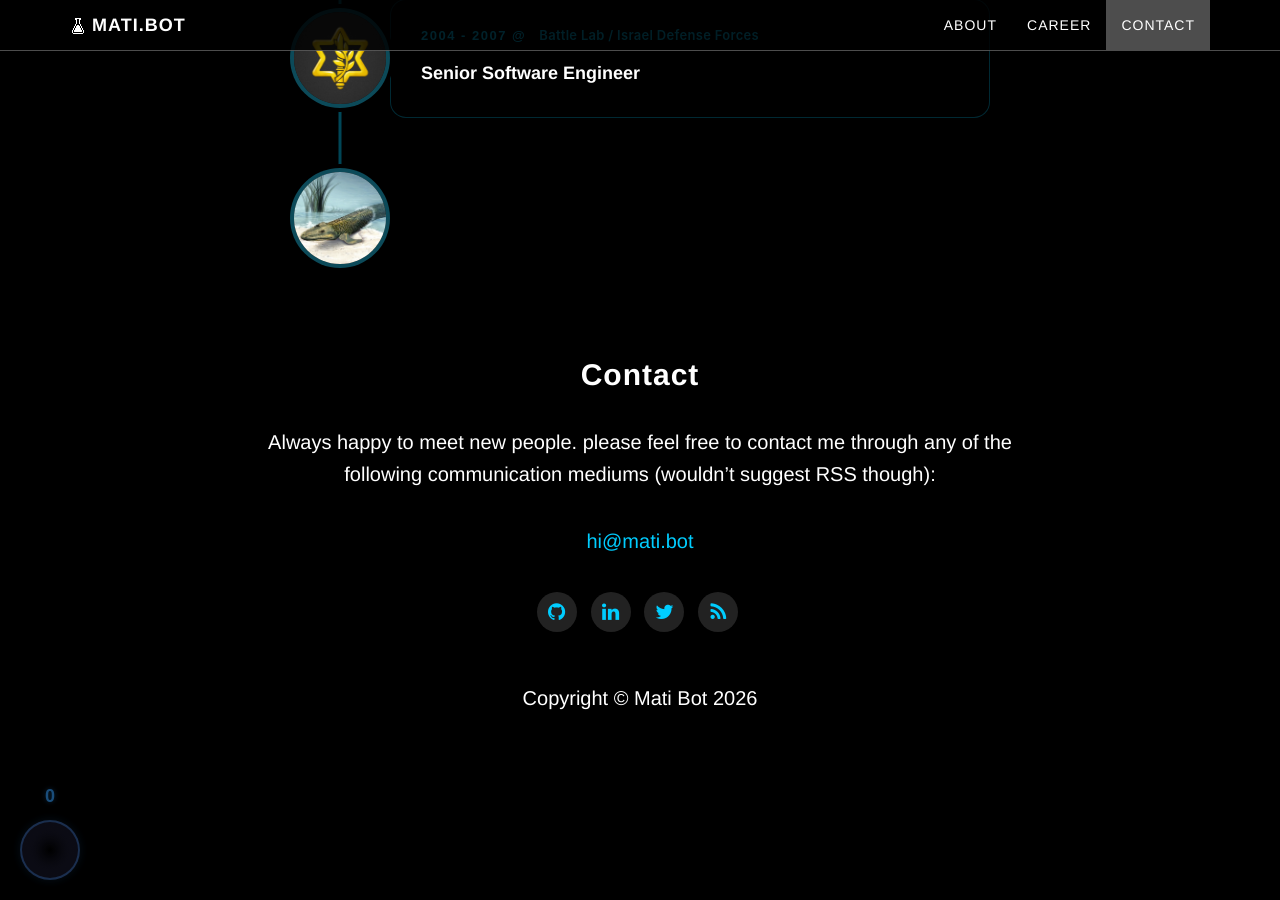
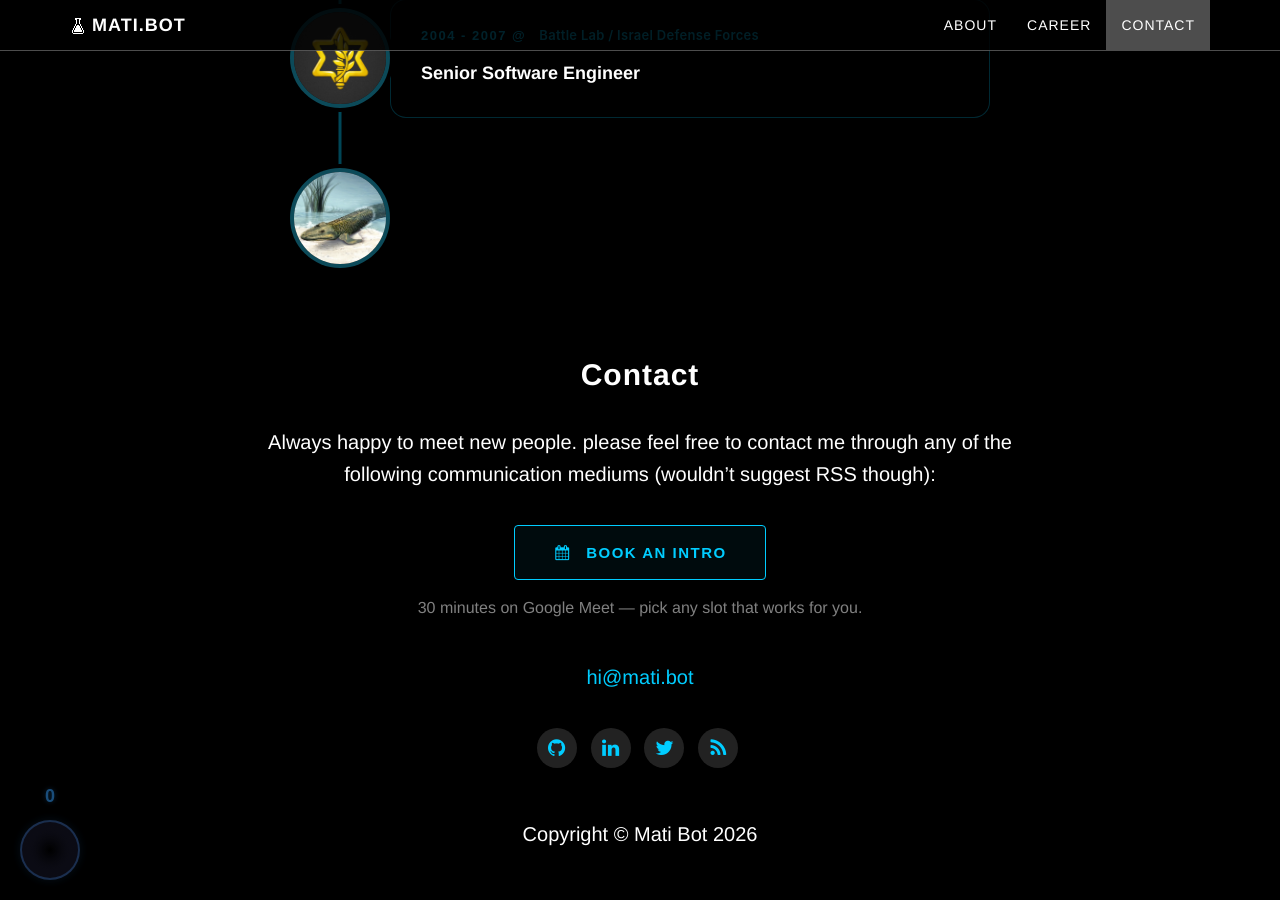
Before and after one commit to MatiBot/MatiBot.github.io, a Jekyll site: the page built from index.html, in a window 1280 px wide and 900 px high, scrolled down 5010 px. Built offline with Jekyll 4.4.1, drawn with Linux system fonts in a browser that asks for light colours; nearby versions of some CDN libraries; library files that are not in the unit come from our copies; comment, search, counter and statistics services are not loaded.

Commit message:
Add "Book an intro" CTA to the Contact section
Links to the Google Calendar appointment page for a 30 min intro on
Google Meet. The URL lives in contact.html front matter alongside the
email, so the include renders the button only when it is set.

Co-Authored-By: Claude Opus 5 <noreply@anthropic.com>

```diff
--- a/_includes/contact.html
+++ b/_includes/contact.html
@@ -4,6 +4,15 @@
         <div class="col-lg-8 col-lg-offset-2">
 
           {{ page.content | markdownify }}
+
+          {% if page.booking-url %}
+            <div class="book-intro">
+              <a class="book-intro-btn" href="{{ page.booking-url }}" target="_blank" rel="noopener">
+                <i class="fa fa-calendar fa-fw" aria-hidden="true"></i> Book an intro
+              </a>
+              <p class="book-intro-note">30 minutes on Google Meet — pick any slot that works for you.</p>
+            </div>
+          {% endif %}
 
           {% if page.email %}
             <p><a href="mailto:{{ page.email }}">{{ page.email }}</a></p>
--- a/contact.html
+++ b/contact.html
@@ -3,6 +3,7 @@ layout: null
 section-type: contact
 title: Contact
 email: hi@mati.bot
+booking-url: https://calendar.app.google/NQNDfqxdxe7V4Fji8
 
 ---
 ## Contact
--- a/css/timeline.css
+++ b/css/timeline.css
@@ -627,3 +627,55 @@
         font-size: 18px;
     }
 }
+
+/* Book an Intro CTA */
+
+.book-intro {
+    margin: 10px 0 40px;
+}
+
+.book-intro-btn {
+    display: inline-block;
+    padding: 16px 38px;
+    font-family: 'Montserrat', sans-serif;
+    font-size: 15px;
+    font-weight: 700;
+    letter-spacing: 1.5px;
+    text-transform: uppercase;
+    color: #00CDFF;
+    background: rgba(0, 205, 255, 0.05);
+    border: 1px solid #00CDFF;
+    border-radius: 4px;
+    transition: all 0.3s;
+}
+
+.book-intro-btn:hover,
+.book-intro-btn:focus {
+    color: #000;
+    background: #00CDFF;
+    box-shadow: 0 0 25px rgba(0, 205, 255, 0.35);
+}
+
+.book-intro-btn .fa {
+    margin-right: 8px;
+}
+
+.book-intro-note {
+    margin: 15px 0 0;
+    font-size: 15px;
+    color: rgba(255, 255, 255, 0.5);
+}
+
+@media (min-width: 767px) {
+    .book-intro-note {
+        font-size: 16px;
+    }
+}
+
+@media (max-width: 480px) {
+    .book-intro-btn {
+        display: block;
+        padding: 16px 20px;
+        letter-spacing: 1px;
+    }
+}
```
Also changed, not shown: css/timeline.min.css.
